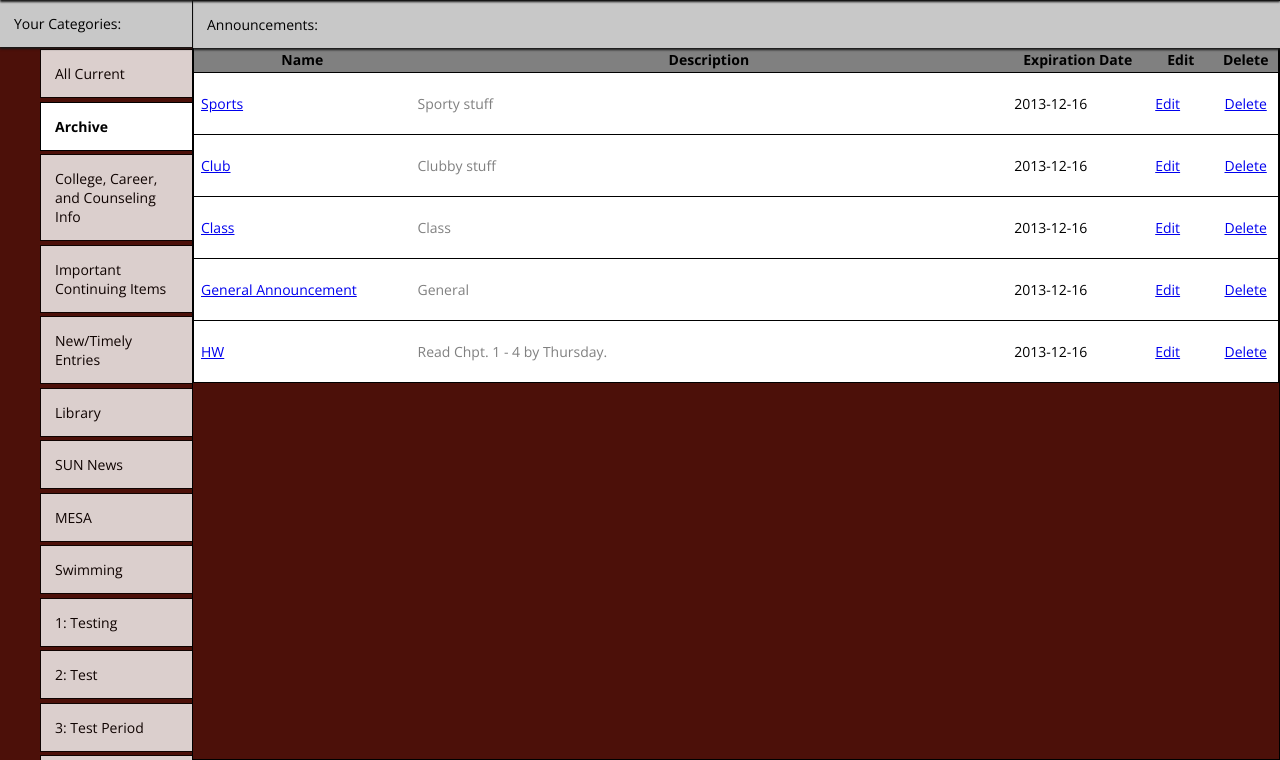
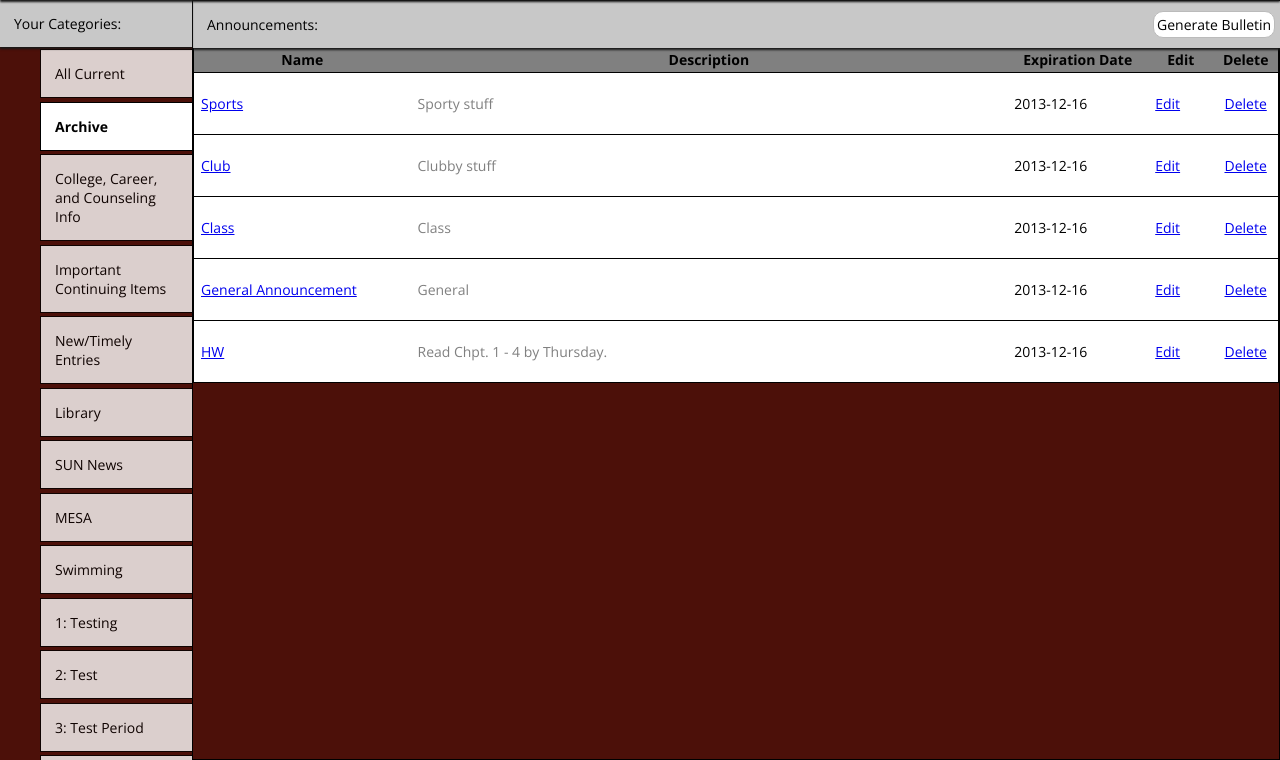
Before and after one commit to julianweisbord/FHSAPP, a PHP site: page /main.php in a window 1280 px wide. Shown: the part 40-800 px from the top of the page. Run offline with PHP 8.4, Linux system fonts and the light colour scheme; a user stored in the database is signed in; data comes from the database, SQL or seed files in the repository.

Commit message:
Generate announcements.
It is done, master.

We'll need to do some tweaking with the club portion of it. That's
probably gonna require clubs submitting announcements to be posted in
the daily bulletin.

```diff
--- a/main.php
+++ b/main.php
@@ -166,6 +166,13 @@
 			</pre>-->
 			<div class="table_title">
 				<p>Announcements:</p>
+				<?php
+					if($_SESSION['admin']) {
+						echo '<div class="gen_anno_button" >';
+						echo '<a href="gen_anno.php">Generate Bulletin</a><br />';
+						echo '</div>';
+					}
+				?>
 			</div>
 			<div class="table_spacer">
 			</div>
--- a/style.css
+++ b/style.css
@@ -38,6 +38,12 @@
 	background-color: rgb(200,200,200);
 	width: 85%;
 	box-shadow: 0 2px 2px rgb(24,24,24);
+}
+
+.table_title p{
+	box-sizing: border-box;
+	width: auto;
+	float: left;
 }
 
 .category_wrapper {
@@ -261,6 +267,32 @@
 }
 
 .new_user_button a:hover{
+	color: blue;
+}
+
+.gen_anno_button {
+	float: right;
+	font-size:1em;
+	background-color: white;
+	color: black;
+	border: 1px solid #bbb;
+	border-radius: 10px;
+	display: block;
+	margin: 10px 20px .1em 0em;
+	padding: .2em .2em;
+	text-decoration: none;
+}
+
+.gen_anno_button a {
+	text-decoration: none;
+	color: black;
+}
+
+.gen_anno_button:hover{
+	color: blue;
+}
+
+.gen_anno_button a:hover{
 	color: blue;
 }
 
```
Also changed, not shown: gen_anno.php (added, +126 -0 lines).
